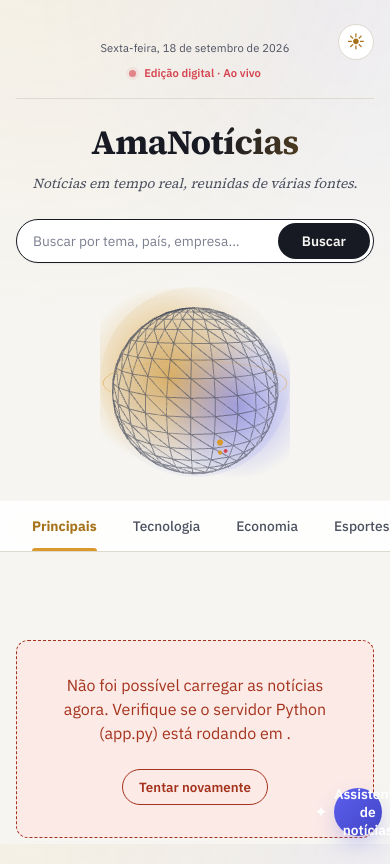
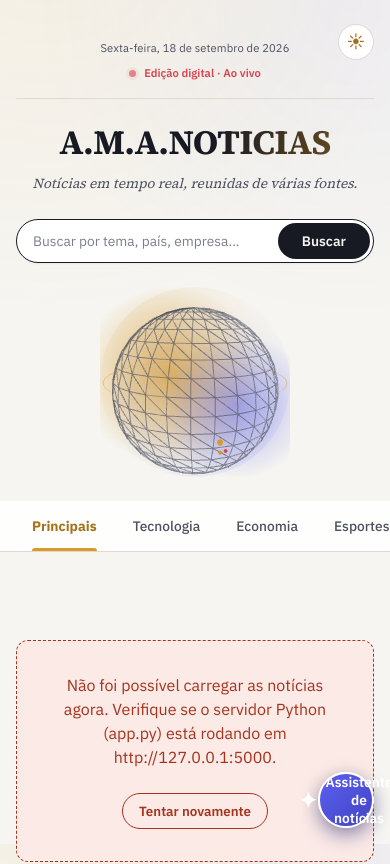
Before and after one commit to jc165919-art/A.M.A.NOTICIAS, a plain HTML site: page index.html in a window 390 px wide. Shown: the top 864 px of the page. Drawn offline with nearby package versions, Linux system fonts and the light colour scheme; no server answers; animation ran at ten frames a second.

Commit message:
Add files via upload

```diff
--- a/Globe.js
+++ b/Globe.js
@@ -1,5 +1,5 @@
 /* =========================================================================
-   AmaNotícias — globo 3D do cabeçalho
+  A.M.A.NOTICIAS — globo 3D do cabeçalho
    =========================================================================
    Um globo esquemático (paralelos e meridianos em wireframe) com pontos
    pulsantes marcando as cidades onde ficam as fontes de notícia agregadas
--- a/index.html
+++ b/index.html
@@ -1,3 +1,4 @@
+<!--titia lucelia fiz esse site para te empresionar tomara que goste  -->
 <!DOCTYPE html>
 <html lang="pt-BR">
 <head>
@@ -15,9 +16,9 @@
     })();
   </script>
   <meta name="viewport" content="width=device-width, initial-scale=1.0">
-  <title>AmaNotícias — Notícias em tempo real</title>
-  <meta name="description" content="AmaNotícias reúne notícias em tempo real de várias fontes em um portal jornalístico simples e direto.">
-  <meta property="og:title" content="AmaNotícias — Notícias em tempo real">
+  <title>A.M.A.NOTICIAS — Notícias em tempo real</title>
+  <meta name="description" content="A.M.A.NOTICIAS reúne notícias em tempo real de várias fontes em um portal jornalístico simples e direto.">
+  <meta property="og:title" content="A.M.A.NOTICIAS — Notícias em tempo real">
   <meta property="og:description" content="Notícias de várias fontes brasileiras, reunidas em um só lugar, com um assistente de IA para ajudar você a entender o que está acontecendo.">
   <meta property="og:type" content="website">
   <meta name="theme-color" content="#5b5fef">
@@ -54,7 +55,7 @@
 
       <div class="masthead-hero">
         <div class="masthead-copy">
-          <h1 class="masthead-title">AmaNotícias</h1>
+          <h1 class="masthead-title">A.M.A.NOTICIAS</h1>
           <p class="masthead-tagline">Notícias em tempo real, reunidas de várias fontes.</p>
 
           <form class="masthead-search" id="search-form" role="search">
@@ -118,7 +119,7 @@
         <div class="newsletter-inner">
           <div class="newsletter-copy">
             <h2 id="newsletter-heading">Não perca as próximas edições</h2>
-            <p>Deixe seu e-mail e a gente avisa quando tiver novidades no AmaNotícias.</p>
+            <p>Deixe seu e-mail, e a gente avisará quando houver novidades no A.M.A.NOTICIAS.</p>
           </div>
           <form class="newsletter-form" id="newsletter-form">
             <label for="newsletter-email" class="visually-hidden">Seu e-mail</label>
@@ -198,7 +199,7 @@
 
     <footer class="site-footer">
       <p>
-        O AmaNotícias reúne notícias de diversas fontes. As opiniões e fatos pertencem às
+        O A.M.A.NOTICIAS reúne notícias de diversas fontes. As opiniões e os fatos pertencem às
         fontes originais — sempre confira a matéria completa antes de compartilhar.
       </p>
       <p class="footer-credits">
--- a/script.js
+++ b/script.js
@@ -1,5 +1,5 @@
 /* =========================================================================
-   AmaNotícias — script.js
+  A.M.A.NOTICIAS — script.js
    Consome o back-end Flask (app.py):
      GET /api/news?category=...&q=...&page=...
    ========================================================================= */
@@ -330,7 +330,7 @@ async function loadNews({ reset = false } = {}) {
     el.feedError.hidden = false;
     el.feedErrorText.textContent =
       'Não foi possível carregar as notícias agora. Verifique se o servidor Python (app.py) está rodando em ' +
-      API_BASE_URL + '.';
+      (API_BASE_URL || 'http://127.0.0.1:5000') + '.';
   } finally {
     state.loading = false;
     if (state.pendingReset) {
--- a/style.css
+++ b/style.css
@@ -1,5 +1,5 @@
 /* =========================================================================
-   AmaNotícias — folha de estilo
+  A.M.A.NOTICIAS — folha de estilo
    =========================================================================
    Índice
    -------------------------------------------------------------------------
@@ -1859,8 +1859,9 @@ input:focus:not(:focus-visible) {
   }
 
   .chatbot {
-    right: 0.5rem;
-    bottom: max(0.5rem, env(safe-area-inset-bottom));
+    right: 1rem;
+    bottom: max(1rem, env(safe-area-inset-bottom));
+    z-index: calc(var(--z-drawer) + 1);
   }
 
   .chatbot-toggle span:not([aria-hidden]) {
@@ -1868,10 +1869,16 @@ input:focus:not(:focus-visible) {
   }
 
   .chatbot-toggle {
-    width: 48px;
-    height: 48px;
+    width: 56px;
+    height: 56px;
     justify-content: center;
     padding: 0;
+    border: 2px solid var(--color-paper-raised);
+    box-shadow: 0 5px 18px rgba(23, 26, 35, 0.35), var(--shadow-floating);
+  }
+
+  .chatbot-toggle span[aria-hidden] {
+    font-size: 1.35rem;
   }
 
   .chatbot-panel {
```
Also changed, not shown: data/comments.json (added, +9 -0 lines), requirements.txt, 1 other file.
